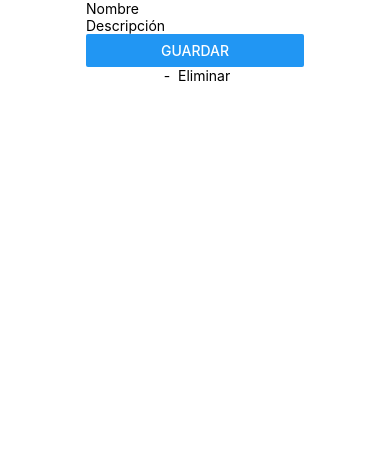
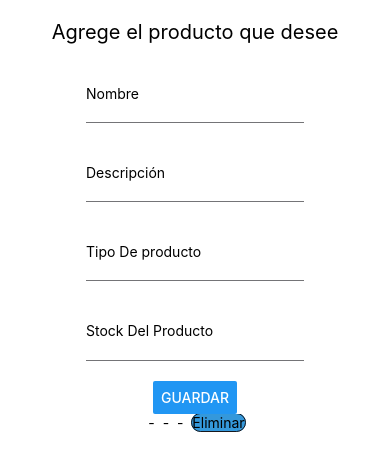
Before and after one commit to willbastidas/react-native-redux, a React Native app: screen / in a window 390 px wide. Both pictures are taken after a click on the button "GUARDAR". Shown: the top 470 px of the page. Built offline with nearby package versions, Linux system fonts and the light colour scheme.

Commit message:
mejora 1

```diff
--- a/App.js
+++ b/App.js
@@ -8,7 +8,7 @@ import { Styles } from './estilos/styles';
 
 const App = () => {
   return (
-    <Provider store={store} style={Styles.container}>
+    <Provider store={store}>
       <View style={Styles.container}>
         <AddItem />
         <ItemList />
--- a/components/AddItem.js
+++ b/components/AddItem.js
@@ -1,30 +1,46 @@
 import React, { useState } from 'react';
-import { View, TextInput, Button } from 'react-native';
+import { View, TextInput, Button, Text } from 'react-native';
 import { useDispatch } from 'react-redux';
 import { addItem } from '../reducers';
+import { Styles } from '../estilos/styles';
 
 const AddItem = () => {
   const [name, setName] = useState('');
   const [description, setDescription] = useState('');
+  const [tipo, setTipo] = useState('');
+  const [stock, SetStock] = useState('')
   const dispatch = useDispatch();
 
   const handlePress = () => {
-    dispatch(addItem({ name, description }));
+    dispatch(addItem({ name, description, tipo, stock }));
     setName('');
     setDescription('');
+    setTipo('');
+    SetStock('');
   };
 
   return (
-    <View>
-      <TextInput
+    <View style={Styles.container}>
+      <Text style={Styles.textoTitulo}>Agrege el producto que desee</Text>
+      <TextInput style={Styles.inputGroup}
         placeholder="Nombre"
         value={name}
         onChangeText={setName}
       />
-      <TextInput
+      <TextInput style={Styles.inputGroup}
         placeholder="Descripción"
         value={description}
         onChangeText={setDescription}
+      />
+      <TextInput style={Styles.inputGroup}
+        placeholder="Tipo De producto"
+        value={tipo}
+        onChangeText={setTipo}
+      />
+      <TextInput style={Styles.inputGroup}
+        placeholder="Stock Del Producto"
+        value={stock}
+        onChangeText={SetStock}
       />
       <Button title="Guardar" onPress={handlePress} />
     </View>
--- a/components/ItemList.js
+++ b/components/ItemList.js
@@ -2,6 +2,7 @@ import React from 'react';
 import { FlatList, Text } from 'react-native';
 import { useSelector, useDispatch } from 'react-redux';
 import { removeItem } from '../reducers';
+import { Styles } from '../estilos/styles';
 
 const ItemList = () => {
   const items = useSelector(state => state.items);
@@ -16,8 +17,8 @@ const ItemList = () => {
       data={items}
       renderItem={({ item }) => (
         <Text>
-          {item.name} - {item.description}{' '}
-          <Text onPress={() => handleRemove(item.id)}>Eliminar</Text>
+          {item.name} - {item.description} - {item.tipo} - {item.stock}{' '}
+          <Text onPress={() => handleRemove(item.id)} style={Styles.boton}>Eliminar</Text>
         </Text>
       )}
       keyExtractor={item => item.id}
```
